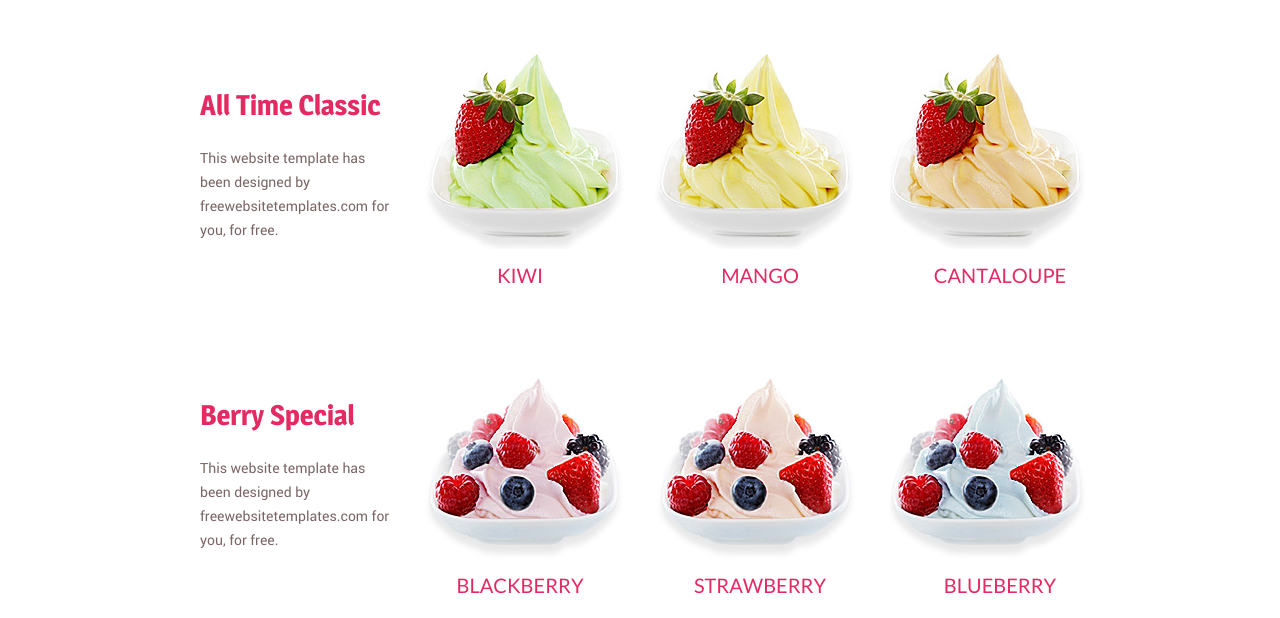
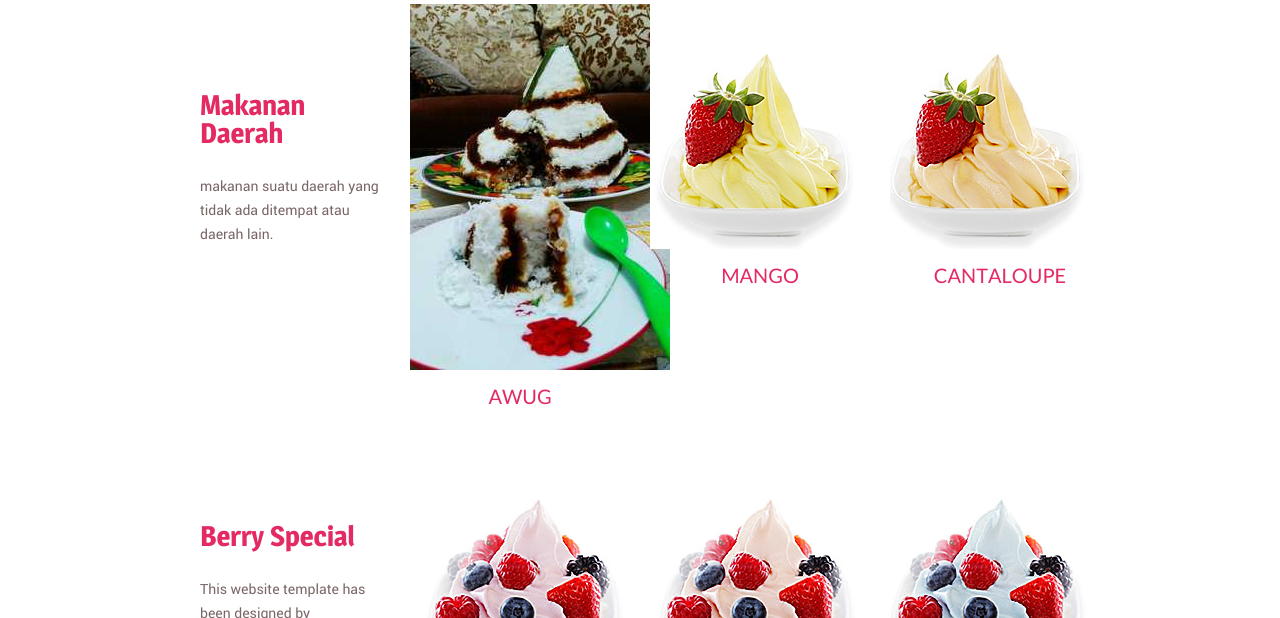
Before and after one commit to ridwanpastrana/ridwan, a plain HTML site: page product.html in a window 1280 px wide. Shown: the part 174-792 px from the top of the page. Drawn offline with Linux system fonts and the light colour scheme.

Commit message:
menambahkann fto

```diff
--- a/product.html
+++ b/product.html
@@ -49,12 +49,12 @@
 			<div>
 				<ul>
 					<li>
-						<h1>All Time Classic</h1>
-						<p>This website template has been designed by freewebsitetemplates.com for you, for free.</p>
+						<h1>Makanan Daerah</h1>
+						<p>makanan suatu daerah yang tidak ada ditempat atau daerah lain.</p>
 					</li>
 					<li>
-						<img src="images/kiwi.jpg" alt="">
-						<h2>Kiwi</h2>
+						<img src="images/Awug.jpg" alt="">
+						<h2>Awug</h2>
 					</li>
 					<li>
 						<img src="images/mango.jpg" alt="">
```
Also changed, not shown: images/awug.jpg (added).
